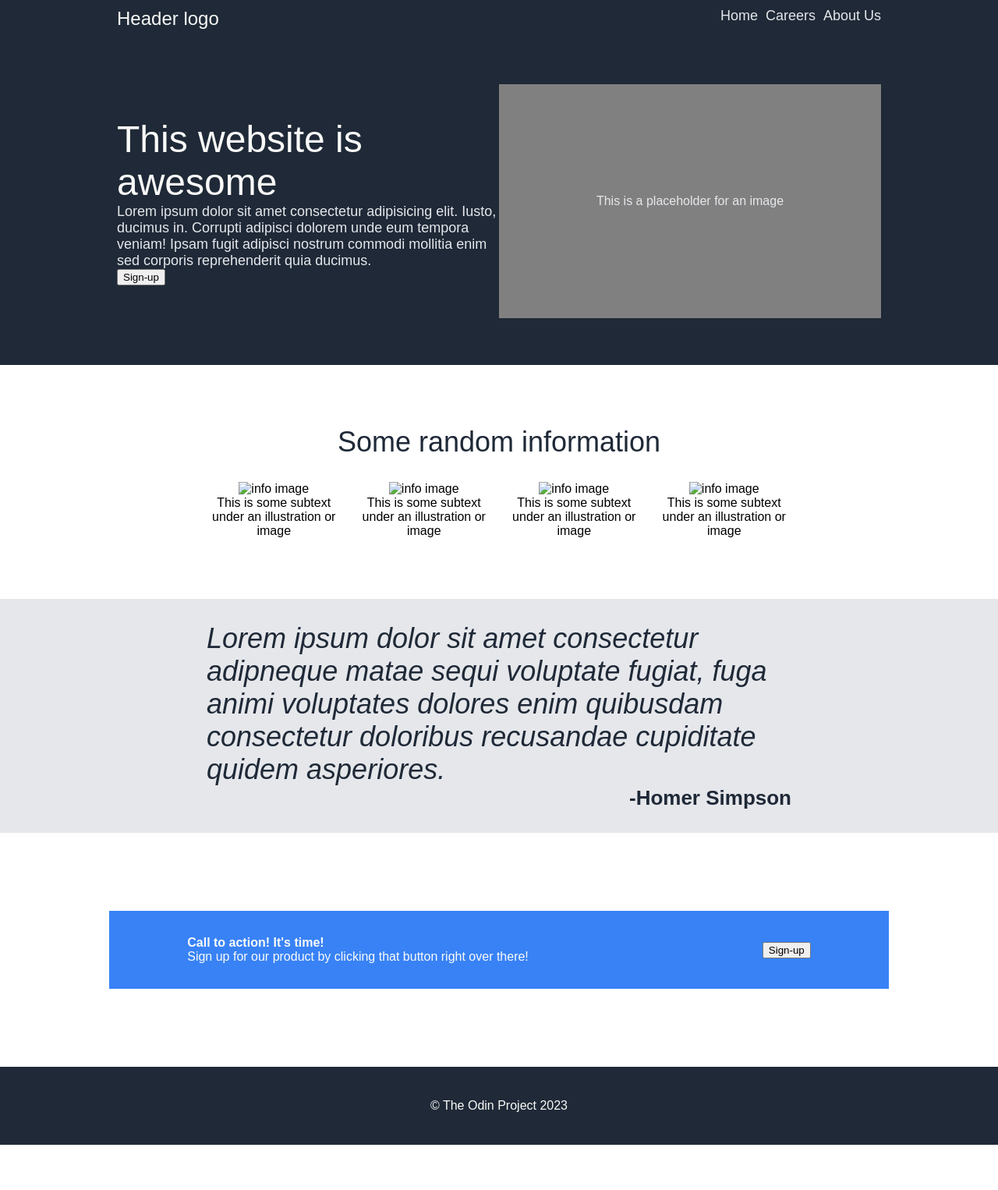
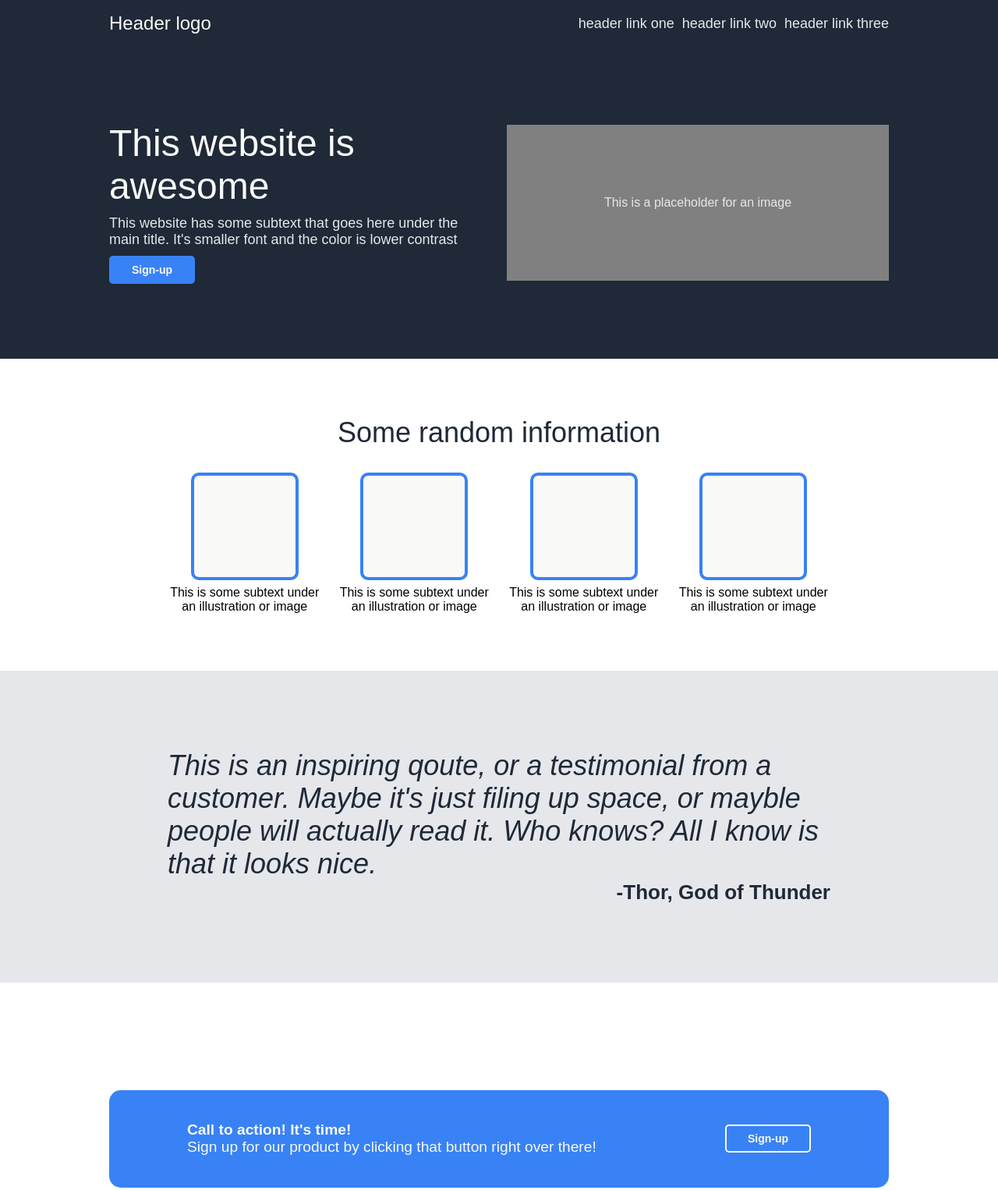
Before and after one commit to FunkyMonkey1206/landing-page, a plain HTML site: page index.html in a window 1280 px wide. Shown: the top 1526 px of the page at 78% size. Before the commit the page ends 1468 px from the top, so only its background shows below. Drawn offline with Linux system fonts and the light colour scheme.

Commit message:
Add more style settingsto replicate design requirements

```diff
--- a/index.html
+++ b/index.html
@@ -12,21 +12,23 @@
             <div class="header-top">
                 <div class="logo">Header logo</div>
                 <ul>
-                    <li><a href="">Home</a></li>
-                    <li><a href="">Careers</a></li>
-                    <li><a href="">About Us</a></li>
+                    <li><a href="">header link one</a></li>
+                    <li><a href="">header link two</a></li>
+                    <li><a href="">header link three</a></li>
                 </ul>
             </div>
             <div class="header-main">
+                <div class="header-main-box">
                     <div class="main-left">
                         <div class="main-text">This website is awesome </div>
-                    <div class="main-subtext">Lorem ipsum dolor sit amet consectetur adipisicing elit. Iusto, ducimus in. Corrupti adipisci dolorem unde eum tempora veniam! Ipsam fugit adipisci nostrum commodi mollitia enim sed corporis reprehenderit quia ducimus. </div>
+                        <div class="main-subtext">This website has some subtext that goes here under the main title. It's smaller font and the color is lower contrast</div>
                         <div class="main-button-container">
                             <button>Sign-up</button>
                         </div>
                     </div>
                     <div class="main-right">
-                    <div class="placeholder">This is a placeholder for an image</div>
+                        <div class="placeholder1">This is a placeholder for an image</div>
+                    </div>
                 </div>
             </div>
         </div>
@@ -37,25 +39,29 @@
                 <div class="info-text">Some random information</div>
                 <div class="info-content">
                     <div class="info-content-segment">
-                        <img src="" alt="info image">
+                        <div class="placeholder2"></div>
+                        <!-- <img src="" alt="info image"> -->
                         <div class="info-subtext">
                             This is some subtext under an illustration or image
                         </div>
                     </div>
                     <div class="info-content-segment">
-                        <img src="" alt="info image">
+                        <div class="placeholder2"></div>
+                        <!-- <img src="" alt="info image"> -->
                         <div class="info-subtext">
                             This is some subtext under an illustration or image
                         </div>
                     </div>
                     <div class="info-content-segment">
-                        <img src="" alt="info image">
+                        <div class="placeholder2"></div>
+                        <!-- <img src="" alt="info image"> -->
                         <div class="info-subtext">
                             This is some subtext under an illustration or image
                         </div>
                     </div>
                     <div class="info-content-segment">
-                        <img src="" alt="info image">
+                        <div class="placeholder2"></div>
+                        <!-- <img src="" alt="info image"> -->
                         <div class="info-subtext">
                             This is some subtext under an illustration or image
                         </div>
@@ -66,9 +72,9 @@
         <div class="qoute-container">
             <div class="qoute">
                 <div class="qoute-text">
-                    Lorem ipsum dolor sit amet consectetur adipneque matae sequi voluptate fugiat, fuga animi voluptates dolores enim quibusdam consectetur doloribus recusandae cupiditate quidem asperiores.
+                    This is an inspiring qoute, or a testimonial from a customer. Maybe it's just filing up space, or mayble people will actually read it. Who knows? All I know is that it looks nice.
                 </div>
-                <div class="qoute-person">-Homer Simpson</div>
+                <div class="qoute-person">-Thor, God of Thunder</div>
             </div>
         </div>
         <div class="sign-up-container">
@@ -89,7 +95,7 @@
 
     </div>
     <div class="footer-container">
-        <div class="footer">© The Odin Project 2023</div>
+        <div class="footer">Copyright © The Odin Project 2023</div>
     </div>
 </body>
 </html>
--- a/style.css
+++ b/style.css
@@ -5,6 +5,15 @@ body{
     flex-direction: column;
     font-family: Arial, Helvetica, sans-serif;
 }
+
+.header-main,.info-container,.qoute-container,.sign-up-container {
+    height: 400px;
+}
+
+.info,.qoute {
+    width: 850px;
+}
+
 
 ul {
     list-style: none;
@@ -36,7 +45,8 @@ a {
 .header-top {
     display: flex;
     justify-content: space-between;
-    padding:  10px;
+    align-items: center;
+    height: 60px;
 
 }
 
@@ -48,12 +58,16 @@ a {
 
 .header-main {
     display: flex;
-    justify-content: center;
+    justify-content: stretch;
+    align-items: center;
+    /* height: 300px; */
+}
+
+.header-main-box {
+    display: flex;
     align-items: stretch;
-    height: 300px;
-    padding:  10px;
-    margin-top: 50px;
-    margin-bottom: 50px;
+    gap: 20px;
+    height: 200px;
 }
 
 .main-left {
@@ -61,6 +75,7 @@ a {
     flex-direction: column;
     flex: 1;
     justify-content: center;
+    gap: 10px;
 }
 
 .main-right {
@@ -69,6 +84,9 @@ a {
     display: flex;
     justify-content: center;
     align-items: center;
+    text-align: center;
+    vertical-align: middle;
+    color: #e5e7eb;
 }
 
 .main-text {
@@ -83,22 +101,15 @@ a {
     color: #e5e7eb;
 }
 
-.main-right {
-    text-align: center;
-    vertical-align: middle;
-    color: #e5e7eb;
-}
-
-
 .info-container {
     display: flex;
-    height: 300px;
+    /* height: 300px; */
     justify-content: center;
     align-items: center;
 }
 
 .info {
-    width: 750px;
+    /* width: 850px; */
     display: flex;
     justify-content: center;
     align-items: center;
@@ -122,6 +133,15 @@ a {
     flex-direction: column;
     justify-content: center;
     align-items: center;
+    gap: 7px;
+}
+
+.placeholder2 {
+    border: 4px solid #3882f6;
+    background-color: #f9faf8;
+    border-radius: 10px;
+    width: 130px;
+    height: 130px;
 }
 
 .info-subtext {
@@ -130,14 +150,10 @@ a {
 
 .qoute-container {
     display: flex;
-    height: 300px;
+    /* height: 300px; */
     justify-content: center;
     align-items: center;
     background-color: #E5E7EB;
-}
-
-.qoute {
-    width: 750px;
 }
 
 .qoute-text {
@@ -155,9 +171,10 @@ a {
 
 .sign-up-container {
     display: flex;
-    height: 300px;
+    /* height: 300px; */
     justify-content: center;
     align-items: center;
+
 }
 
 .sign-up-box {
@@ -165,27 +182,44 @@ a {
     justify-content: center;
     align-items: center;
     width: 1000px;
-    height: 100px;
+    height: 125px;
     background-color: #3882f6;
     margin-left: 100px;
     margin-right: 100px;
+    border-radius: 15px;
+}
+
+
+.center {
+    display: flex;
+    justify-content: space-between;
+    align-items: center;
+    flex-grow: 1;
+    margin-left: 100px;
+    margin-right: 100px;
+    color: #f9faf8;
+    font-size: larger;
 }
 
 .sign-up-text {
-    color: #f9faf8;
     font-weight: bold;
 }
 
-.sign-up-subtext {
-    color: #f9faf8;
+.sign-up-button-container button{
+    border-color: #f9faf8;
 }
 
-.center {
-    display: flex;
-    justify-content: center;
-    align-items: center;
-    gap: 300px;
+button {
+    border: 2px solid #3882f6;
+    background-color: #3882f6;
+    color: #f9faf8;
+    padding: 8px;
+    width: 110px;
+    border-radius: 5px;
+    font-weight: bold;
+    font-size: 14px;
 }
+
 
 .footer-container {
     display: flex;
```
Lines whose indentation alone changed are shown as unchanged.
